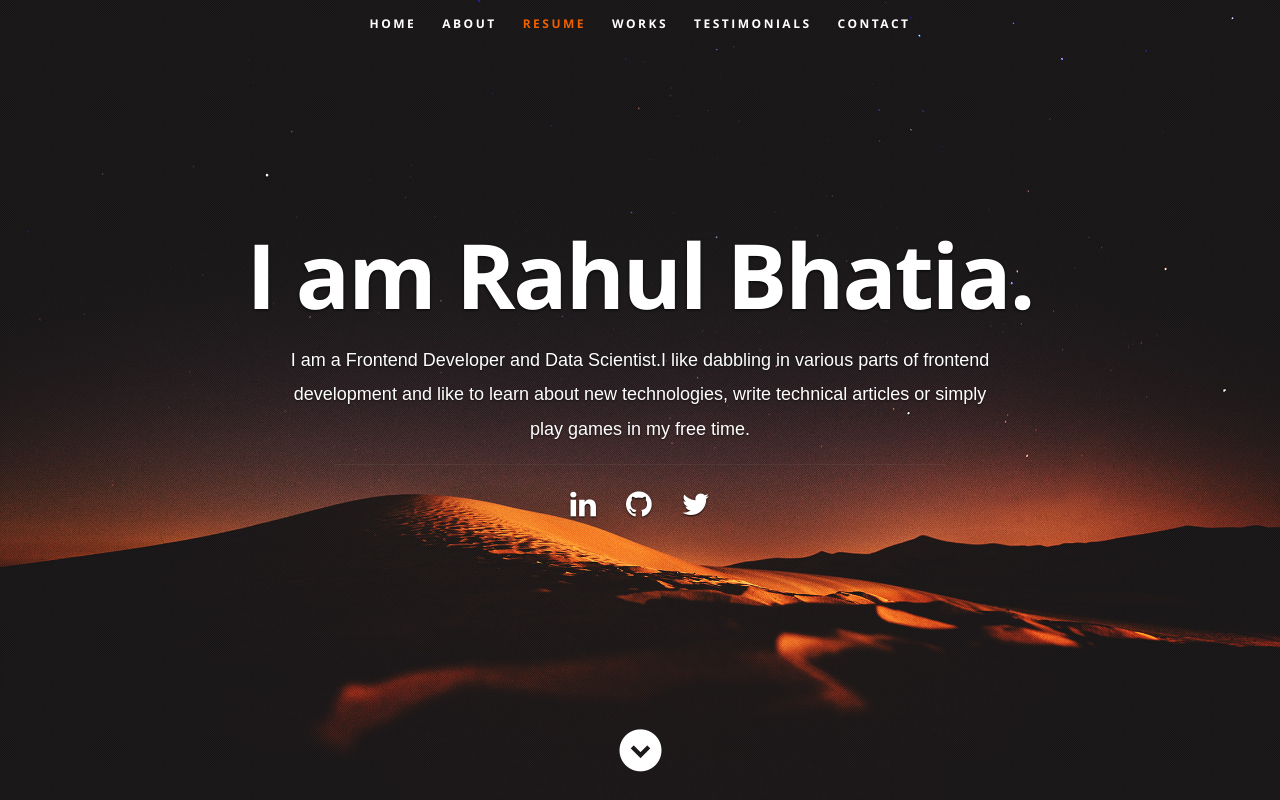
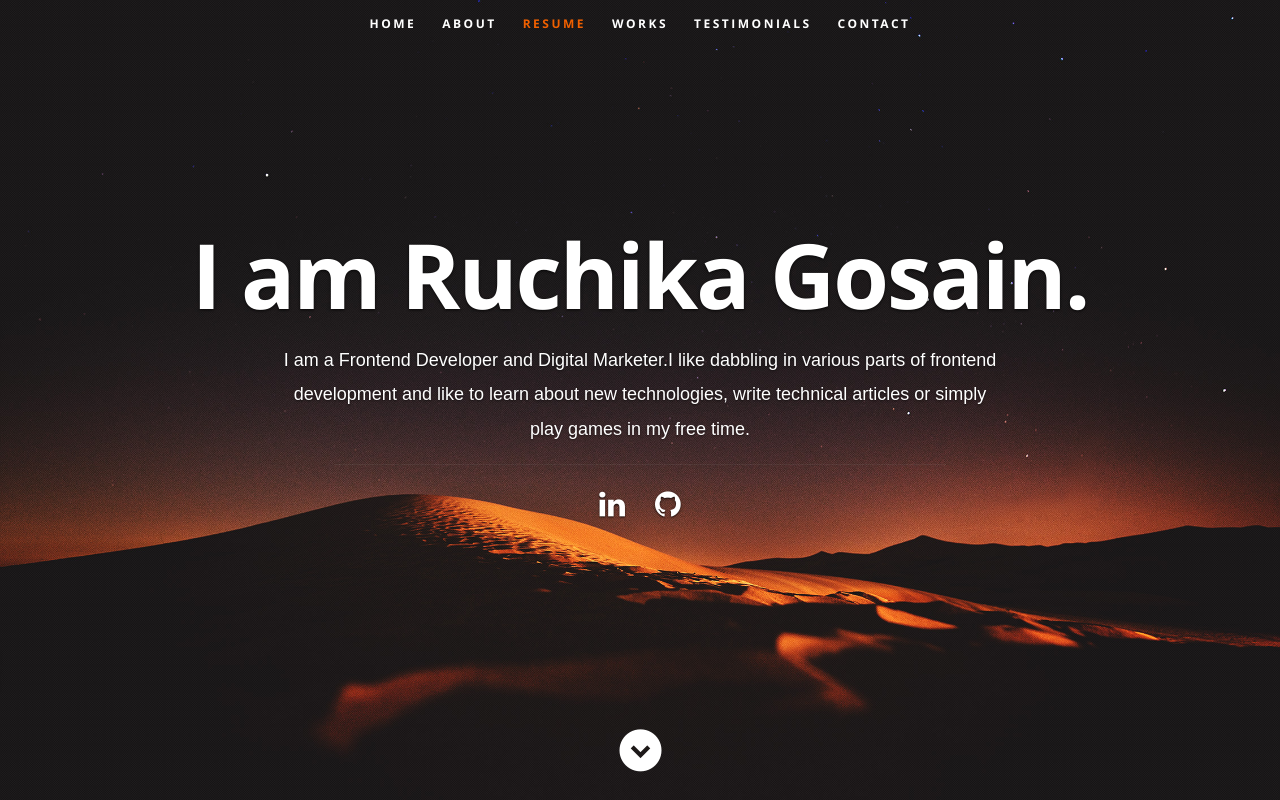
Before and after one commit to ruchi222/React-Portfolio, a React (Create React App) app: page / in a window 1280 px wide. Shown: the top 800 px of the page. Built offline with nearby package versions, Linux system fonts and the light colour scheme; the HTML template or start-up script is replaced by a standard one.

Commit message:
update the changes in rsume

```diff
--- a/src/resumeData.js
+++ b/src/resumeData.js
@@ -1,14 +1,13 @@
 let resumeData = {
     "imagebaseurl":"https://rbhatia46.github.io/",
-    "name": "Rahul Bhatia",
-    "role": "Frontend Developer and Data Scientist",
-    "linkedinId":"Your LinkedIn Id",
-    "skypeid": "Your skypeid",
+    "name": "Ruchika Gosain",
+    "role": "Frontend Developer and Digital Marketer",
+    "linkedinId":"https://www.linkedin.com/in/ruchika-gosain/",
     "roleDescription": "I like dabbling in various parts of frontend development and like to learn about new technologies, write technical articles or simply play games in my free time.",
     "socialLinks":[
         {
           "name":"linkedin",
-          "url":"https://www.linkedin.com/in/rahul-bhatia-67ba08121/",
+          "url":"https://www.linkedin.com/in/ruchika-gosain/",
           "className":"fa fa-linkedin"
         },
         {
@@ -16,11 +15,6 @@ let resumeData = {
           "url":"http://github.com/rbhatia46",
           "className":"fa fa-github"
         },
-        {
-          "name":"skype",
-          "url":"http://twitter.com/rbhatia46",
-          "className":"fa fa-twitter"
-        }
       ],
     "aboutme":"I am currently a pre-final year student at The LNM Institute of Information Technology and pursuing my B.Tech from here. I am a self taught Full Stack Web Developer, currently diving deeper into Machine Learning. I believe that to be successful in life, one needs to be obsessive with their dreams and keep working towards them.",
     "address":"India",
```
